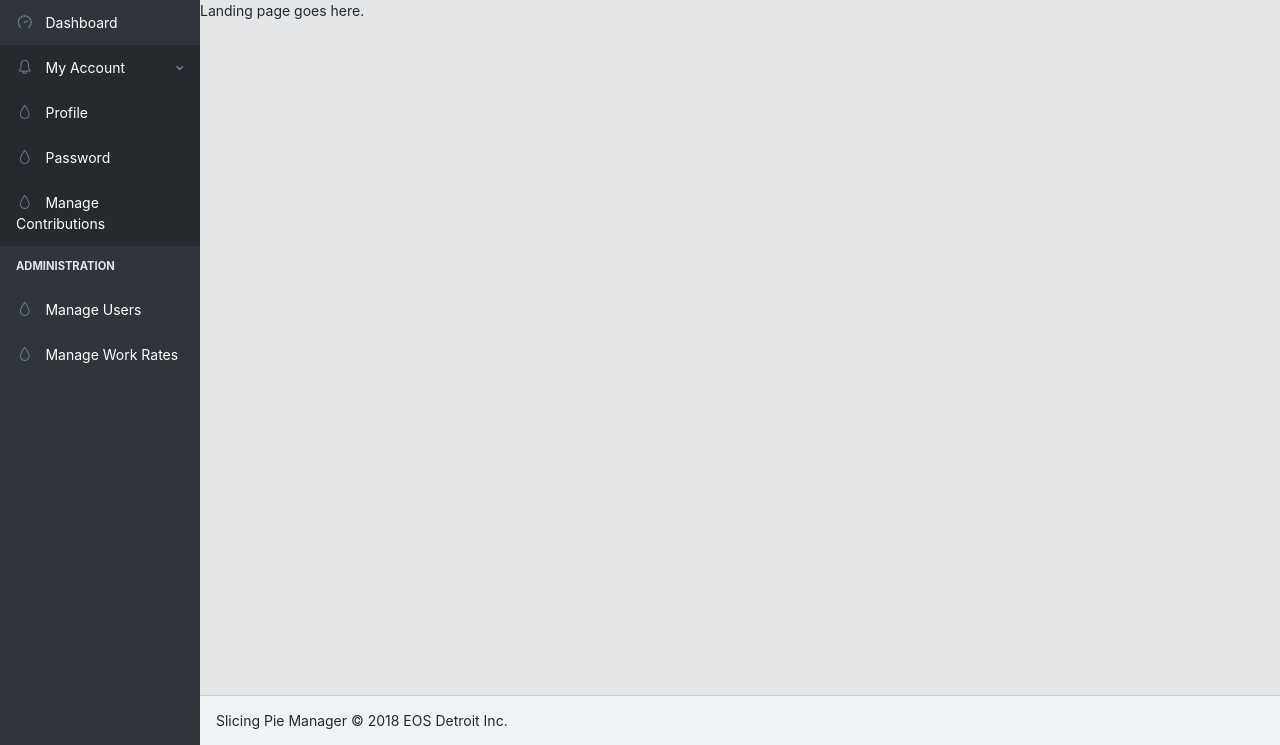
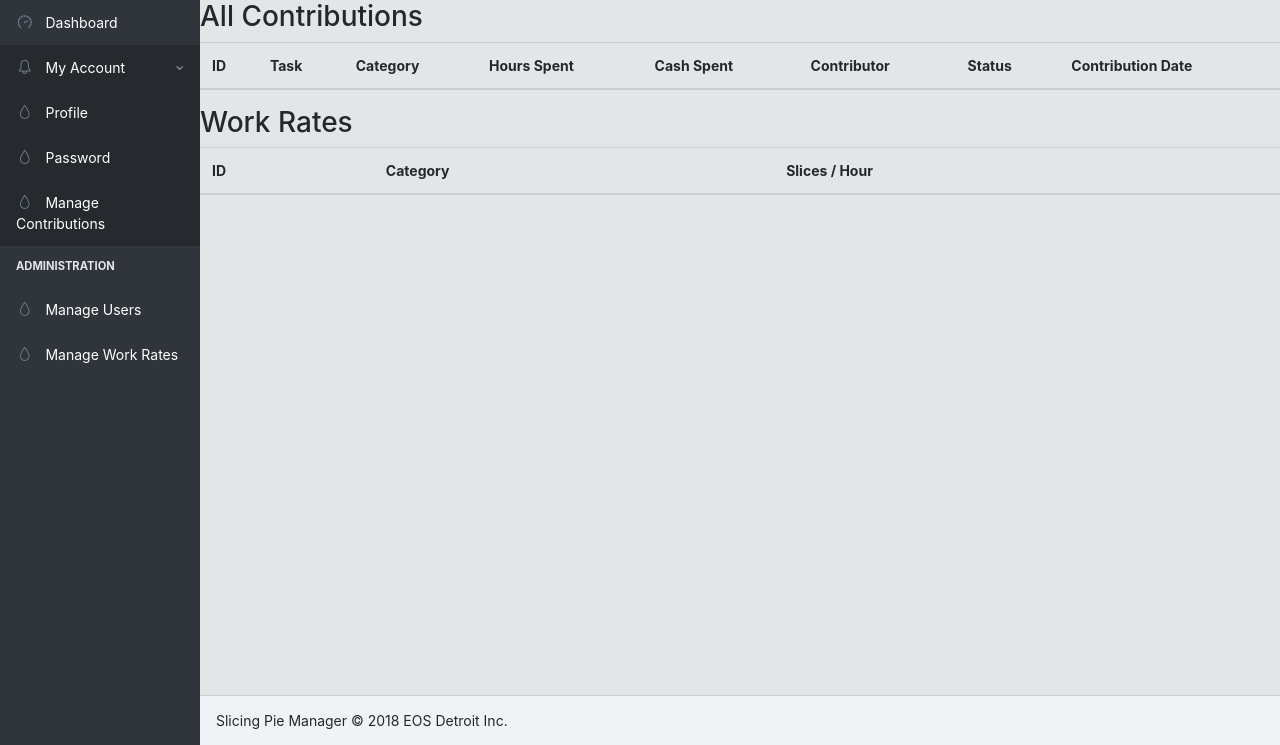
Before and after one commit to eosdetroit/slicing_pie_manager, a Flask app: template app/templates/pages/member_base.html in a window 1280 px wide. Shown: the part 55-800 px from the top of the page. Run offline with Flask 2, Linux system fonts and the light colour scheme; the template is opened without the code that fills it, so the values that code supplies are empty; parts of the project's set-up code (start-up, migrations or seed data) failed here and were passed over; some libraries are stand-ins or nearby versions.

Commit message:
List contributions and work rates  on the dashboard.

```diff
--- a/app/templates/dark_layout.html
+++ b/app/templates/dark_layout.html
@@ -3,7 +3,7 @@
     <head>
         <meta charset="utf-8">
         <meta http-equiv="X-UA-Compatible" content="IE=edge">
-        <title>Twin Tech Labs - CoreUI Flask Admin</title>
+        <title>Slicing Pie Manager</title>
         <meta name="description" content="">
         <meta name="viewport" content="width=device-width, initial-scale=1, shrink-to-fit=no">
 
@@ -15,12 +15,13 @@
         <link href="{{ url_for('static', filename='css/font-awesome/css/font-awesome.min.css') }}" rel="stylesheet">
         <link href="{{ url_for('static', filename='css/simple-line-icons/css/simple-line-icons.css') }}" rel="stylesheet">
         <link href="{{ url_for('static', filename='css/style.css') }}" rel="stylesheet">
+        <link href="https://cdnjs.cloudflare.com/ajax/libs/flatpickr/4.5.1/flatpickr.css" rel="stylesheet">
 
         <!-- javascript -->
         <script src="https://ajax.googleapis.com/ajax/libs/jquery/3.1.1/jquery.min.js"></script>
         <script src="{{ url_for('static', filename='bootstrap/js/bootstrap.min.js') }}"></script>
         <script src="{{ url_for('static', filename='js/pace-progress/pace.min.js') }}"></script>
-
+        <script src="https://cdnjs.cloudflare.com/ajax/libs/flatpickr/4.5.1/flatpickr.min.js"></script>
         <script src="https://code.highcharts.com/highcharts.js"></script>
         <script src="https://code.highcharts.com/modules/exporting.js"></script>
         <script src="https://code.highcharts.com/modules/export-data.js"></script>
@@ -112,6 +113,7 @@
                 $(".alert").fadeTo(4000, 500).slideUp(500, function(){
                     $(".alert").slideUp(500);
                 });
+                flatpickr(".flatpickr", {enableTime: true});
             })();
         </script>
     </body>
--- a/app/templates/pages/create_contribution.html
+++ b/app/templates/pages/create_contribution.html
@@ -41,15 +41,15 @@
                 </div>
                 <div class="form-group ">
                   <label for="hours_spent">Hours Spent</label>
-                  <input type="number" step="any" class="form-control" id="hours_spent" name="hours_spent" placeholder="Enter Hours Spent" value="">
+                  <input type="number" step="any" class="form-control" id="hours_spent" name="hours_spent" placeholder="Enter Hours Spent" value="{{ form.cash_spent.default }}">
                 </div>
                 <div class="form-group ">
                   <label for="cash_spent">Cash Spent</label>
-                  <input type="number" step="any" class="form-control" id="cash_spent" name="cash_spent" placeholder="Enter Cash Spent" value="">
+                  <input type="number" step="any" class="form-control" id="cash_spent" name="cash_spent" placeholder="Enter Cash Spent" value="{{ form.cash_spent.default }}">
                 </div>
                 <div class="form-group ">
                   <label for="contribution_date">Contribution Date</label>
-                  <input type="datetime" class="form-control" id="contribution_date" name="contribution_date" placeholder="Enter Contribution Date" value="">
+                  <input type="datetime" class="flatpickr" class="form-control" id="contribution_date" name="contribution_date" placeholder="Enter Contribution Date" value="">
                 </div>
           </div>
           <div class="card-footer ">
--- a/app/templates/pages/member_base.html
+++ b/app/templates/pages/member_base.html
@@ -1,5 +1,55 @@
 {% extends "common/dark_base.html" %}
 
 {% block content %}
-Landing page goes here.
+
+<h2>All Contributions</h2>
+<table class="table">
+  <thead>
+    <tr>
+      <th scope="col">ID</th>
+      <th scope="col">Task</th>
+      <th scope="col">Category</th>
+      <th scope="col">Hours Spent</th>
+      <th scope="col">Cash Spent</th>
+      <th scope="col">Contributor</th>
+      <th scope="col">Status</th>
+      <th scope="col">Contribution Date</th>
+    </tr>
+  </thead>
+  <tbody>
+    {% for contribution in contributions %}
+    <tr>
+      <th scope="row">{{ contribution.id }}</th>
+      <th scope="row">{{ contribution.task }}</th>
+      <td scope="row">{{ contribution.work_rate.category }}</td>
+      <td scope="row">{{ contribution.hours_spent }}</td>
+      <th scope="row">{{ contribution.cash_spent }}</th>
+      <th scope="row">{{ contribution.user.email }}</th>
+      <th scope="row">{{ contribution.status }}</th>
+      <th scope="row">{{ contribution.contribution_date }}</th>
+    </tr>
+    {% endfor %}
+  </tbody>
+</table>
+
+<h2>Work Rates</h2>
+<table class="table">
+  <thead>
+    <tr>
+      <th scope="col">ID</th>
+      <th scope="col">Category</th>
+      <th scope="col">Slices / Hour</th>
+    </tr>
+  </thead>
+  <tbody>
+    {% for work_rate in work_rates %}
+    <tr>
+      <th scope="row">{{ work_rate.id }}</th>
+      <td scope="row">{{ work_rate.category }}</td>
+      <td scope="row">{{ work_rate.slices_per_hour }}</td>
+    </tr>
+    {% endfor %}
+  </tbody>
+</table>
+
 {% endblock %}
```
Also changed, not shown: app/models/user_models.py (+4 -3 lines), app/views/misc_views.py (+12 -5 lines).
